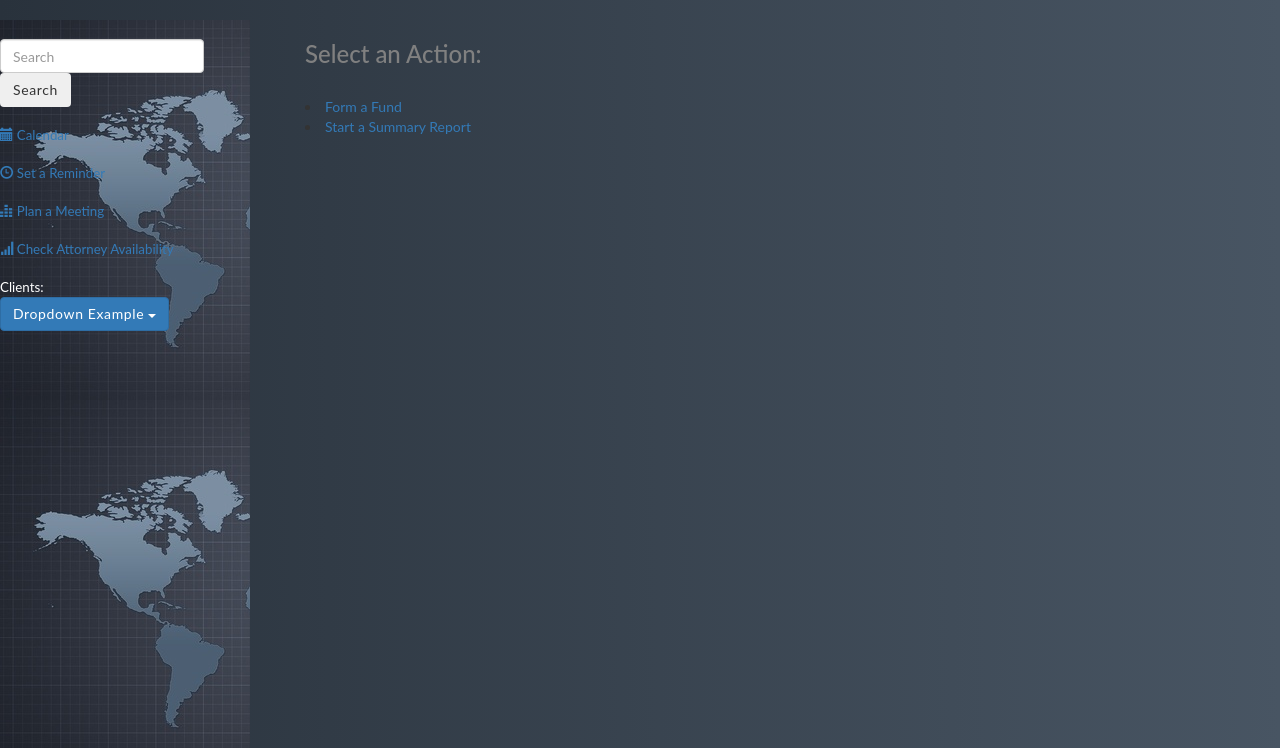
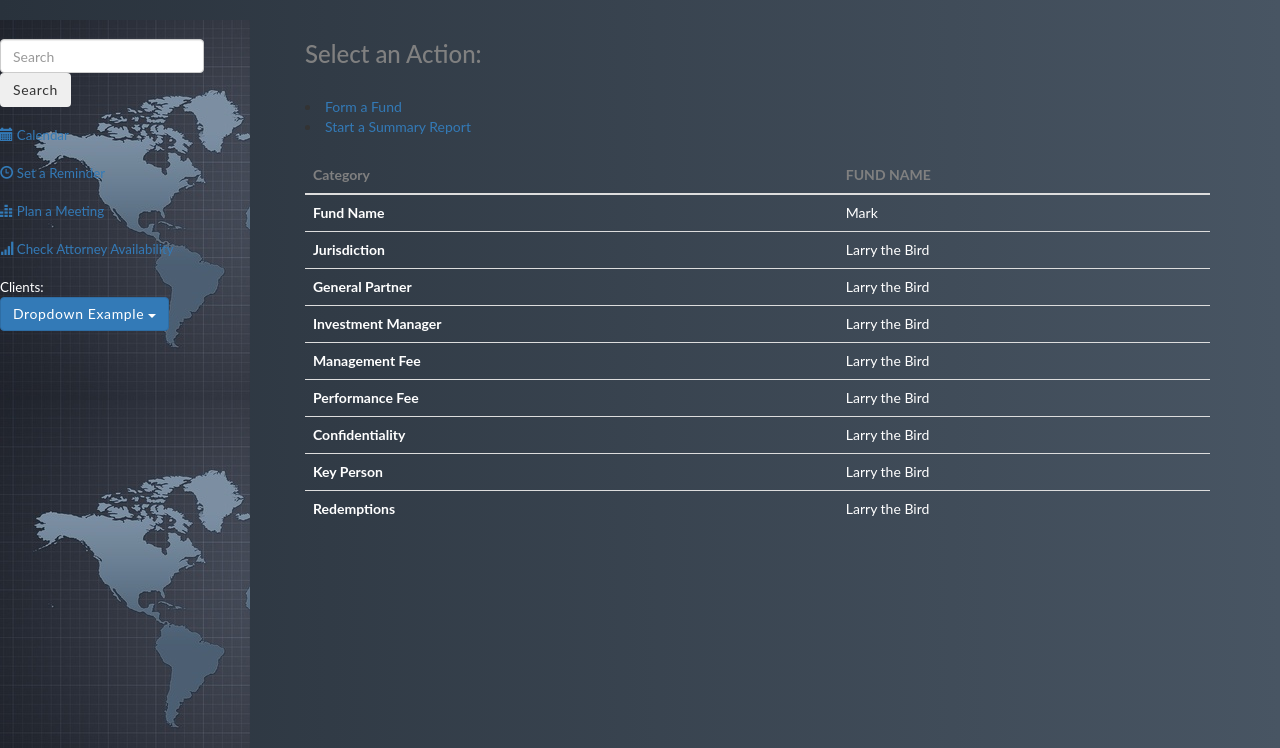
Before and after one commit to lmkroyer/Hackbright-Project, a Flask app: page /dashboard_corp in a window 1280 px wide. Shown: the part 62-810 px from the top of the page. Run offline with Flask 2, Linux system fonts and the light colour scheme; the visitor is signed in with stand-in values (Sample User, id 1); data that the repository does not hold is empty; some libraries are stand-ins or nearby versions.

Commit message:
added sum rep table

```diff
--- a/static/style.css
+++ b/static/style.css
@@ -50,6 +50,14 @@
   margin: auto;
   display: block;
 }*/
+
+#sum-rep {
+  color: white;
+}
+
+#table-labels {
+  color: grey;
+}
 
 
 /*--------------------------------*/
@@ -224,6 +232,12 @@ a.button:active {
     background: -o-linear-gradient(right, #fdfbfb , #ebedee);
     background: -moz-linear-gradient(right, #fdfbfb , #ebedee);
     background: linear-gradient(to right, #fdfbfb  , #ebedee);
+/*
+    background: #e6e9f0;
+    background: -webkit-linear-gradient(left, #e6e9f0, #eef1f5);
+    background: -o-linear-gradient(right, #e6e9f0 #eef1f5);
+    background: -moz-linear-gradient(right, #e6e9f0 #eef1f5);
+    background: linear-gradient(to right, #e6e9f0, #eef1f5);*/
 }
 
 #dashBackCorp {
--- a/templates/dashboard_corp.html
+++ b/templates/dashboard_corp.html
@@ -168,6 +168,56 @@
                     </form>
 
              </div><br>
+
+              <div id="sum-rep">
+               <table class="table table-hover">
+                <thead>
+                  <tr id="table-labels">
+                    <th scope="col">Category</th>
+                    <th scope="col">FUND NAME</th>
+                  </tr>
+                </thead>
+                <tbody>
+                  <tr>
+                    <th scope="row">Fund Name</th>
+                    <td>Mark</td>
+                  </tr>
+                  <tr>
+                    <th scope="row">Jurisdiction</th>
+                    <td colspan="2">Larry the Bird</td>
+                  </tr>
+                  <tr>
+                    <th scope="row">General Partner</th>
+                    <td colspan="2">Larry the Bird</td>
+                  </tr>
+                  <tr>
+                    <th scope="row">Investment Manager</th>
+                    <td colspan="2">Larry the Bird</td>
+                  </tr>
+                  <tr>
+                    <th scope="row">Management Fee</th>
+                    <td colspan="2">Larry the Bird</td>
+                  </tr>
+                  <tr>
+                    <th scope="row">Performance Fee</th>
+                    <td colspan="2">Larry the Bird</td>
+                  </tr>
+                  <tr>
+                    <th scope="row">Confidentiality</th>
+                    <td colspan="2">Larry the Bird</td>
+                  </tr>
+                  <tr>
+                    <th scope="row">Key Person</th>
+                    <td colspan="2">Larry the Bird</td>
+                  </tr>
+                  <tr>
+                    <th scope="row">Redemptions</th>
+                    <td colspan="2">Larry the Bird</td>
+                  </tr>
+                </tbody>
+              </table>
+              </div>
+
         </div>
     </div>
     </div>
```
Also changed, not shown: open_ticket.txt (+8 -1 lines), static/dashboard.js (+11 -0 lines), templates/welcome.html (+12 -11 lines).
